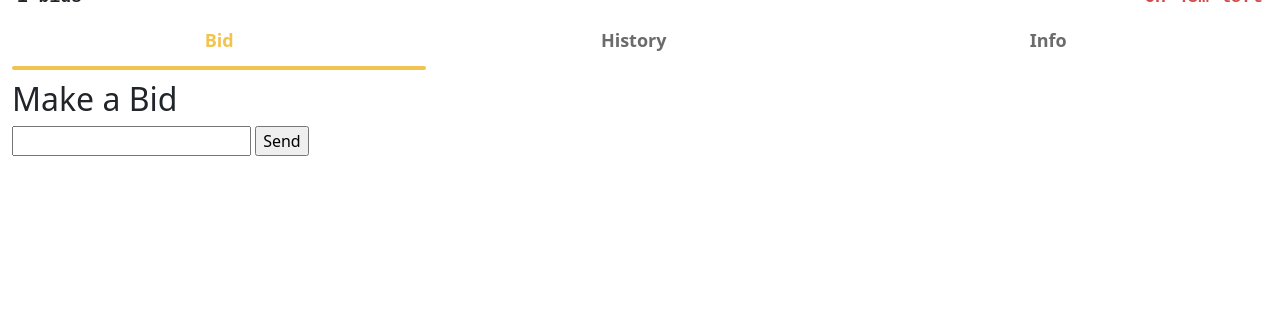
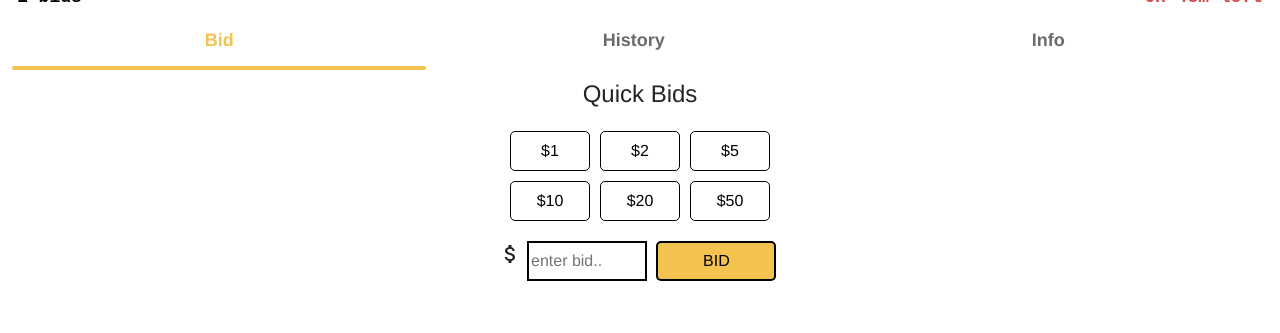
Before and after one commit to C1ndyy/bidmarket, a Django app: page /listings/1/ in a window 1280 px wide. Shown: the part 627-960 px from the top of the page. Run offline with Django 3.2, Linux system fonts and the light colour scheme; tables that the repository leaves empty hold one stand-in row (values such as "Sample post").

Commit message:
style detail page and add quick bids

```diff
--- a/main_app/static/css/detail.css
+++ b/main_app/static/css/detail.css
@@ -5,11 +5,11 @@
 
 /**************************** General ******************************/
 
-
 main.container {
     height: 100vh;
     overflow-x: hidden;
     max-width: 100vw;
+    font-family: helvetica;
 }
 /**************************** Edit/Delete******************************/
 #edit-delete {
@@ -33,8 +33,11 @@ main.container {
     align-items: flex-end;
 }
 .status-info >div {
+    display:flex;
+    flex-direction: row;
     font-size: 18px;
     font-weight: 700;
+    color:rgb(11, 148, 114);
 }
 
 #message-icon {
@@ -53,7 +56,9 @@ main.container {
     color: rgb(212, 74, 74)
 }
 
-
+#number-bids {
+    color: black
+}
 
 /**************************** Image ******************************/
 #image {
@@ -67,7 +72,7 @@ main.container {
     flex-direction: row;
     justify-content: center;
     align-items: center;
-    background-color: rgb(116, 116, 116);
+    background-color: rgb(247, 247, 247);
 }
 
 
@@ -82,6 +87,7 @@ main.container {
     left: 16px;
     font-size: 24px;
     font-weight: 800;
+    color:black;
   }
 
 /**************************** Navigation Tabs ******************************/
@@ -129,7 +135,58 @@ main.container {
 }
 
 /**************************** Bid ******************************/
+#bid{
+    display: flex;
+    flex-direction: column;
+    align-items: center;
+}
 
+#bid h4 {
+    text-align: center;
+}
+
+#quickbids {
+    margin: 10px 30px 10px 30px;
+    display: grid;
+    grid-template-columns: 1fr 1fr 1fr;
+}
+
+input[type="button"]{
+    background-color: white;
+    padding: 5px;
+    border: 1px solid black;
+    border-radius: 5px;
+    width: 80px;
+    height: 40px;
+    margin: 5px;
+}
+
+input[type="button"]:hover{
+    background-color: var(--yellow);
+    outline:none;
+}
+
+#bid-message-input {
+    width: 120px;
+    height: 40px;
+    border: 2px solid black;
+    border-radius: 0%;
+}
+
+#bid-message-input:hover{
+    outline:none;
+}
+
+#bid-message-submit {
+    background-color: var(--yellow);
+    border: 2px solid black;
+    width: 120px;
+    height:40px;
+}
+
+#bid-message-submit:hover {
+    outline: none;
+}
 
 /**************************** Bid History ******************************/
 #bid-log {
--- a/main_app/static/css/style.css
+++ b/main_app/static/css/style.css
@@ -20,6 +20,7 @@
 }
 
 .navbar-brand {
+  margin-left:50px;
   font-family: 'Courier New', Courier, monospace;
   color: #F2C34F !important;
   font-weight: 500;
--- a/main_app/templates/base.html
+++ b/main_app/templates/base.html
@@ -52,7 +52,7 @@
     </nav>
 
     <nav id="mobile-nav" class="navbar navbar-expand-sm navbar-light bg-light">
-        <div class="d-flex justify-content-between">
+        <div class="d-flex justify-content-start">
             <span id="menu-icon" class="material-icons md-36">
                 menu
             </span>
--- a/main_app/templates/listings/detail.html
+++ b/main_app/templates/listings/detail.html
@@ -17,7 +17,8 @@
 {% endif %}
 
 <div class="status-info">
-  Top Bid: $<div id="highest-bid">{{ item.current_highest_bid }}</div>
+  <div>Top Bid: $<div id="highest-bid">{{ item.current_highest_bid|floatformat:0 }}</div>
+  </div>
   <a id="message-icon" href="{% url 'new_message' item.id %}">
     <svg xmlns="http://www.w3.org/2000/svg" x="0px" y="0px" width="32" height="32" viewBox="0 0 172 172"
       style=" fill:'var(--svgcolor)';">
@@ -39,6 +40,7 @@
 {% for photo in item.photo_set.all %}
 <div id="image">
   <img class="listing-image" src="{{photo.url}}">
+  <div class="item-name">{{ item.name }}</div>
 </div>
 {% empty %}
 <div id="image">
@@ -70,10 +72,24 @@
 
   <div id="content">
 
-    <section class="active">
-      <h2>Make a Bid</h2>
-      <input id="bid-message-input" type="number" size="50">
-      <input id="bid-message-submit" type="button" value="Send">
+    <section id="bid" class="active">
+      <h4>Quick Bids</h4>
+      <div id="quickbids">
+        <input type="button" value="$1">
+        <input type="button" value="$2">
+        <input type="button" value="$5">
+        <input type="button" value="$10">
+        <input type="button" value="$20">
+        <input type="button" value="$50">
+      </div>
+
+      <div>
+        <span class="material-icons">
+          attach_money
+        </span>
+        <input id="bid-message-input" type="number" size="50" placeholder="enter bid..">
+        <input id="bid-message-submit" type="button" value="BID">
+      </div>
     </section>
 
     <section class="bids">
@@ -93,6 +109,7 @@
 </div>
 
 <script>
+  // JS for Navigation Tabs
   let tabHeader = document.getElementById("tab-header")
   let indicator = document.getElementById("indicator")
   let contents = document.getElementById("content")
@@ -109,6 +126,14 @@
     })
   }
 
+  // JS for QuickBids
+  let quickBidsContainer = document.getElementById("quickbids")
+  quickBidsContainer.addEventListener("click", function (e) {
+    let adder = e.target.value.substring(1)
+    let base = document.getElementById("highest-bid").innerHTML
+    document.getElementById("bid-message-input").value = Number(base) + Number(adder);
+  })
+
 </script>
 
 <!-- Websocket scripting-->
@@ -116,6 +141,7 @@
 
 <input type="hidden" value={{request.user.username}} id="user-name">
 <input type="hidden" value={{request.user.id}} id="userId">
+
 <script>
   const roomName = JSON.parse(document.getElementById('room-name').textContent);
   const username = document.getElementById('user-name').value
```
